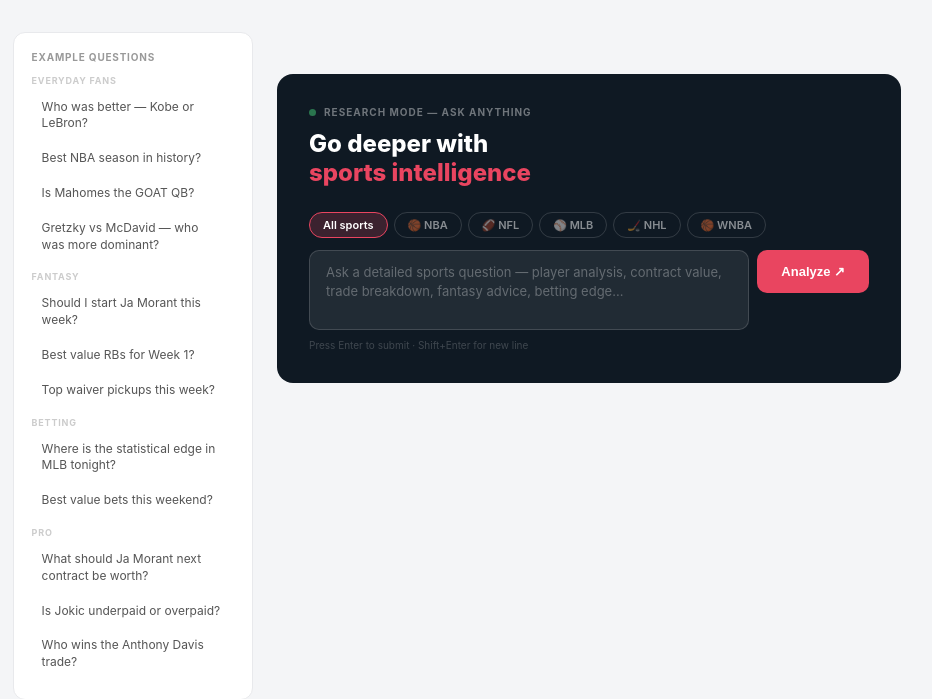
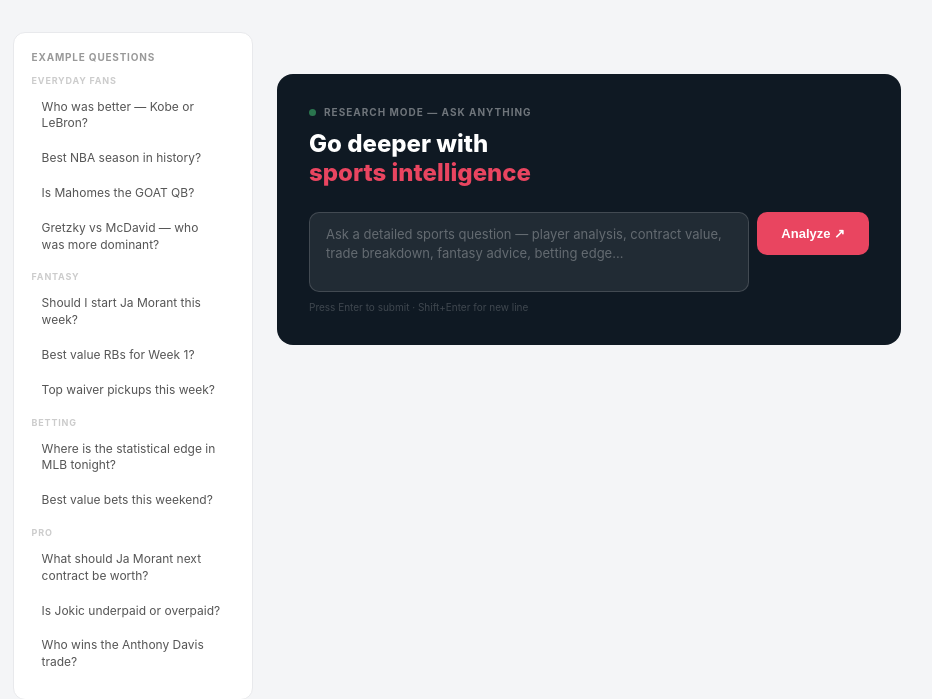
Before and after one commit to nasumadu/Rigorlytics, a Flask app: page /ask in a window 1280 px wide. Shown: the part 58-757 px from the top of the page, without its empty margins (51-983 px from the left). Run offline with Flask 3, Linux system fonts and the light colour scheme.

Commit message:
Ask: remove sport filter from research box

```diff
--- a/app/templates/ask.html
+++ b/app/templates/ask.html
@@ -162,14 +162,6 @@
                 <span class="hero-label">Research mode — ask anything</span>
             </div>
             <div class="hero-title">Go deeper with<br><em>sports intelligence</em></div>
-            <div class="filters">
-                <div class="filter-btn active" onclick="setFilter(this, '')">All sports</div>
-                <div class="filter-btn" onclick="setFilter(this, 'NBA')">🏀 NBA</div>
-                <div class="filter-btn" onclick="setFilter(this, 'NFL')">🏈 NFL</div>
-                <div class="filter-btn" onclick="setFilter(this, 'MLB')">⚾ MLB</div>
-                <div class="filter-btn" onclick="setFilter(this, 'NHL')">🏒 NHL</div>
-                <div class="filter-btn" onclick="setFilter(this, 'WNBA')">🏀 WNBA</div>
-            </div>
             <div class="input-row">
                 <div class="input-wrap">
                     <textarea id="question" placeholder="Ask a detailed sports question — player analysis, contract value, trade breakdown, fantasy advice, betting edge..."></textarea>
```
